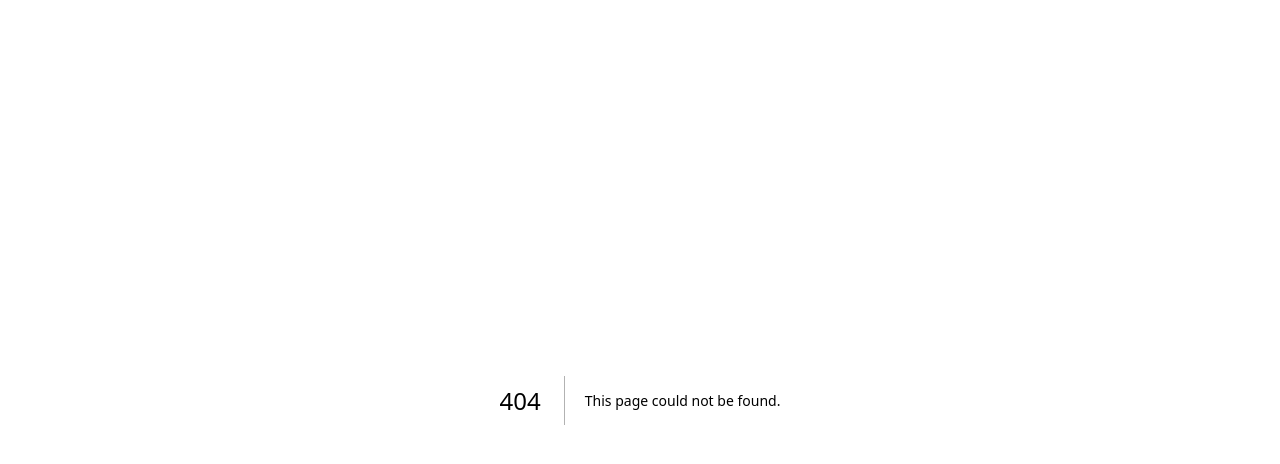
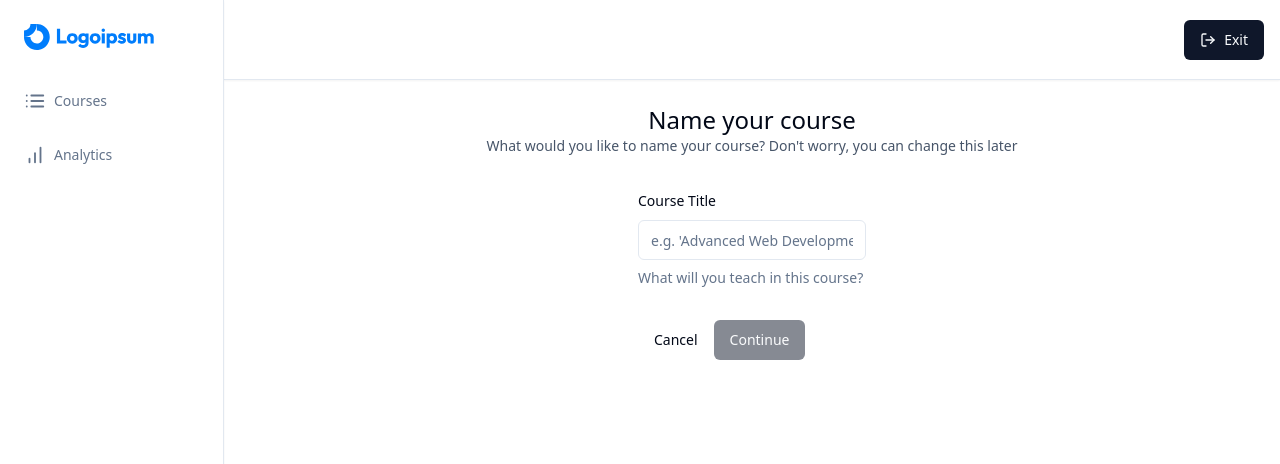
Before and after one commit to nhn0208/lms-platform, a Next.js app: page /teacher/create in a window 1280 px wide. Before the commit this address had no page. Shown: the top 464 px of the page. Built offline with nearby package versions, Linux system fonts and the light colour scheme.

Commit message:
Course Creation UI

```diff
--- a/app/(dashboard)/(routes)/teacher/courses/page.tsx
+++ b/app/(dashboard)/(routes)/teacher/courses/page.tsx
@@ -1,8 +1,16 @@
-import React from 'react'
+import Link from 'next/link'
+
+import { Button } from '@/components/ui/button'
 
 const CoursesPage = () => {
   return (
-    <div>CoursesPage</div>
+    <div>
+      <Link href="/teacher/create">
+        <Button className='p-6'>
+          New Course
+        </Button>
+      </Link>
+    </div>
   )
 }
 
--- /dev/null
+++ b/app/(dashboard)/(routes)/teacher/create/page.tsx
@@ -0,0 +1,98 @@
+"use client"
+
+import * as z from "zod"
+import axios from 'axios'
+import { zodResolver } from "@hookform/resolvers/zod"
+import { useForm } from "react-hook-form"
+import {useRouter} from 'next/navigation'
+import toast from "react-hot-toast"
+
+import {
+    Form,
+    FormControl,
+    FormDescription,
+    FormField,
+    FormItem,
+    FormLabel,
+    FormMessage,
+} from "@/components/ui/form"
+import { Input } from "@/components/ui/input"
+import { Button } from "@/components/ui/button"
+import Link from "next/link"
+
+const formSchema = z.object({
+  title: z.string().min(1, {
+    message: "Title is required",
+  }),
+})
+
+const CreatePage = () => {
+    const router = useRouter();
+  // 1. Define your form.
+  const form = useForm<z.infer<typeof formSchema>>({
+    resolver: zodResolver(formSchema),
+    defaultValues: {
+      title: "",
+    },
+  })
+
+  const {isSubmitting, isValid} = form.formState;
+
+  const onSubmit = async (values: z.infer<typeof formSchema>) => {
+    try {
+        const response = await axios.post("/api/course",values);
+        router.push(`/teacher/courses/${response.data.id}`);
+    }catch{
+        toast.error("Something went wrong")
+
+
+    }
+
+  }
+
+    return (
+        <div className="max-w-5xl mx-auto flex flex-col md:items-center md:justify-center h-full p-6">
+            <h1 className="text-2xl">Name your course</h1>
+            <p className="text-sm text-slate-600">
+                What would you like to name your course? Don&apos;t worry, you can change this later
+            </p>
+            <Form {...form}>
+                <form onSubmit={form.handleSubmit(onSubmit)} className="space-y-8 mt-8">
+                    <FormField
+                        control={form.control}
+                        name="title"
+                        render={({ field }) => (
+                    <FormItem>
+                        <FormLabel>Course Title</FormLabel>
+                        <FormControl>
+                            <Input
+                                placeholder="e.g. 'Advanced Web Development'"
+                                {...field}
+                                disabled={isSubmitting}
+                            />
+                        </FormControl>
+                        <FormDescription>
+                            What will you teach in this course?
+                        </FormDescription>
+                        <FormMessage />
+                    </FormItem>
+                    )}/>
+                    <div>
+                        <Link href="/">
+                            <Button type="button" variant="ghost">
+                                Cancel
+                            </Button>
+                        </Link>
+
+                        <Button type="submit" disabled={isSubmitting|| !isValid}>
+                            Continue
+                        </Button>
+
+                    </div>
+                </form>
+            </Form>
+        </div>
+    )
+}
+
+export default CreatePage
--- a/app/layout.tsx
+++ b/app/layout.tsx
@@ -1,5 +1,6 @@
 import './globals.css'
 import { ClerkProvider } from '@clerk/nextjs'
+import ToastProvider from '@/components/providers/toast-provider'
 
 export const metadata = {
   title: 'Next.js 13 with Clerk',
@@ -13,7 +14,10 @@
   return (
     <ClerkProvider>
       <html lang="en">
-        <body>{children}</body>
+        <body>
+          <ToastProvider/>
+          {children}
+        </body>
       </html>
     </ClerkProvider>
   )
--- /dev/null
+++ b/components/providers/toast-provider.tsx
@@ -0,0 +1,9 @@
+'use client'
+
+import { Toaster} from 'react-hot-toast'
+
+const ToastProvider = () => {
+    return  <Toaster/>;
+}
+
+export default ToastProvider;
--- /dev/null
+++ b/components/ui/form.tsx
@@ -0,0 +1,176 @@
+import * as React from "react"
+import * as LabelPrimitive from "@radix-ui/react-label"
+import { Slot } from "@radix-ui/react-slot"
+import {
+  Controller,
+  ControllerProps,
+  FieldPath,
+  FieldValues,
+  FormProvider,
+  useFormContext,
+} from "react-hook-form"
+
+import { cn } from "@/lib/utils"
+import { Label } from "@/components/ui/label"
+
+const Form = FormProvider
+
+type FormFieldContextValue<
+  TFieldValues extends FieldValues = FieldValues,
+  TName extends FieldPath<TFieldValues> = FieldPath<TFieldValues>
+> = {
+  name: TName
+}
+
+const FormFieldContext = React.createContext<FormFieldContextValue>(
+  {} as FormFieldContextValue
+)
+
+const FormField = <
+  TFieldValues extends FieldValues = FieldValues,
+  TName extends FieldPath<TFieldValues> = FieldPath<TFieldValues>
+>({
+  ...props
+}: ControllerProps<TFieldValues, TName>) => {
+  return (
+    <FormFieldContext.Provider value={{ name: props.name }}>
+      <Controller {...props} />
+    </FormFieldContext.Provider>
+  )
+}
+
+const useFormField = () => {
+  const fieldContext = React.useContext(FormFieldContext)
+  const itemContext = React.useContext(FormItemContext)
+  const { getFieldState, formState } = useFormContext()
+
+  const fieldState = getFieldState(fieldContext.name, formState)
+
+  if (!fieldContext) {
+    throw new Error("useFormField should be used within <FormField>")
+  }
+
+  const { id } = itemContext
+
+  return {
+    id,
+    name: fieldContext.name,
+    formItemId: `${id}-form-item`,
+    formDescriptionId: `${id}-form-item-description`,
+    formMessageId: `${id}-form-item-message`,
+    ...fieldState,
+  }
+}
+
+type FormItemContextValue = {
+  id: string
+}
+
+const FormItemContext = React.createContext<FormItemContextValue>(
+  {} as FormItemContextValue
+)
+
+const FormItem = React.forwardRef<
+  HTMLDivElement,
+  React.HTMLAttributes<HTMLDivElement>
+>(({ className, ...props }, ref) => {
+  const id = React.useId()
+
+  return (
+    <FormItemContext.Provider value={{ id }}>
+      <div ref={ref} className={cn("space-y-2", className)} {...props} />
+    </FormItemContext.Provider>
+  )
+})
+FormItem.displayName = "FormItem"
+
+const FormLabel = React.forwardRef<
+  React.ElementRef<typeof LabelPrimitive.Root>,
+  React.ComponentPropsWithoutRef<typeof LabelPrimitive.Root>
+>(({ className, ...props }, ref) => {
+  const { error, formItemId } = useFormField()
+
+  return (
+    <Label
+      ref={ref}
+      className={cn(error && "text-destructive", className)}
+      htmlFor={formItemId}
+      {...props}
+    />
+  )
+})
+FormLabel.displayName = "FormLabel"
+
+const FormControl = React.forwardRef<
+  React.ElementRef<typeof Slot>,
+  React.ComponentPropsWithoutRef<typeof Slot>
+>(({ ...props }, ref) => {
+  const { error, formItemId, formDescriptionId, formMessageId } = useFormField()
+
+  return (
+    <Slot
+      ref={ref}
+      id={formItemId}
+      aria-describedby={
+        !error
+          ? `${formDescriptionId}`
+          : `${formDescriptionId} ${formMessageId}`
+      }
+      aria-invalid={!!error}
+      {...props}
+    />
+  )
+})
+FormControl.displayName = "FormControl"
+
+const FormDescription = React.forwardRef<
+  HTMLParagraphElement,
+  React.HTMLAttributes<HTMLParagraphElement>
+>(({ className, ...props }, ref) => {
+  const { formDescriptionId } = useFormField()
+
+  return (
+    <p
+      ref={ref}
+      id={formDescriptionId}
+      className={cn("text-sm text-muted-foreground", className)}
+      {...props}
+    />
+  )
+})
+FormDescription.displayName = "FormDescription"
+
+const FormMessage = React.forwardRef<
+  HTMLParagraphElement,
+  React.HTMLAttributes<HTMLParagraphElement>
+>(({ className, children, ...props }, ref) => {
+  const { error, formMessageId } = useFormField()
+  const body = error ? String(error?.message) : children
+
+  if (!body) {
+    return null
+  }
+
+  return (
+    <p
+      ref={ref}
+      id={formMessageId}
+      className={cn("text-sm font-medium text-destructive", className)}
+      {...props}
+    >
+      {body}
+    </p>
+  )
+})
+FormMessage.displayName = "FormMessage"
+
+export {
+  useFormField,
+  Form,
+  FormItem,
+  FormLabel,
+  FormControl,
+  FormDescription,
+  FormMessage,
+  FormField,
+}
--- /dev/null
+++ b/components/ui/input.tsx
@@ -0,0 +1,25 @@
+import * as React from "react"
+
+import { cn } from "@/lib/utils"
+
+export interface InputProps
+  extends React.InputHTMLAttributes<HTMLInputElement> {}
+
+const Input = React.forwardRef<HTMLInputElement, InputProps>(
+  ({ className, type, ...props }, ref) => {
+    return (
+      <input
+        type={type}
+        className={cn(
+          "flex h-10 w-full rounded-md border border-input bg-background px-3 py-2 text-sm ring-offset-background file:border-0 file:bg-transparent file:text-sm file:font-medium placeholder:text-muted-foreground focus-visible:outline-none focus-visible:ring-2 focus-visible:ring-ring focus-visible:ring-offset-2 disabled:cursor-not-allowed disabled:opacity-50",
+          className
+        )}
+        ref={ref}
+        {...props}
+      />
+    )
+  }
+)
+Input.displayName = "Input"
+
+export { Input }
--- /dev/null
+++ b/components/ui/label.tsx
@@ -0,0 +1,26 @@
+"use client"
+
+import * as React from "react"
+import * as LabelPrimitive from "@radix-ui/react-label"
+import { cva, type VariantProps } from "class-variance-authority"
+
+import { cn } from "@/lib/utils"
+
+const labelVariants = cva(
+  "text-sm font-medium leading-none peer-disabled:cursor-not-allowed peer-disabled:opacity-70"
+)
+
+const Label = React.forwardRef<
+  React.ElementRef<typeof LabelPrimitive.Root>,
+  React.ComponentPropsWithoutRef<typeof LabelPrimitive.Root> &
+    VariantProps<typeof labelVariants>
+>(({ className, ...props }, ref) => (
+  <LabelPrimitive.Root
+    ref={ref}
+    className={cn(labelVariants(), className)}
+    {...props}
+  />
+))
+Label.displayName = LabelPrimitive.Root.displayName
+
+export { Label }
```
Also changed, not shown: package.json (+7 -1 lines), 1 other file (tests, documents, lock files or other folders).
